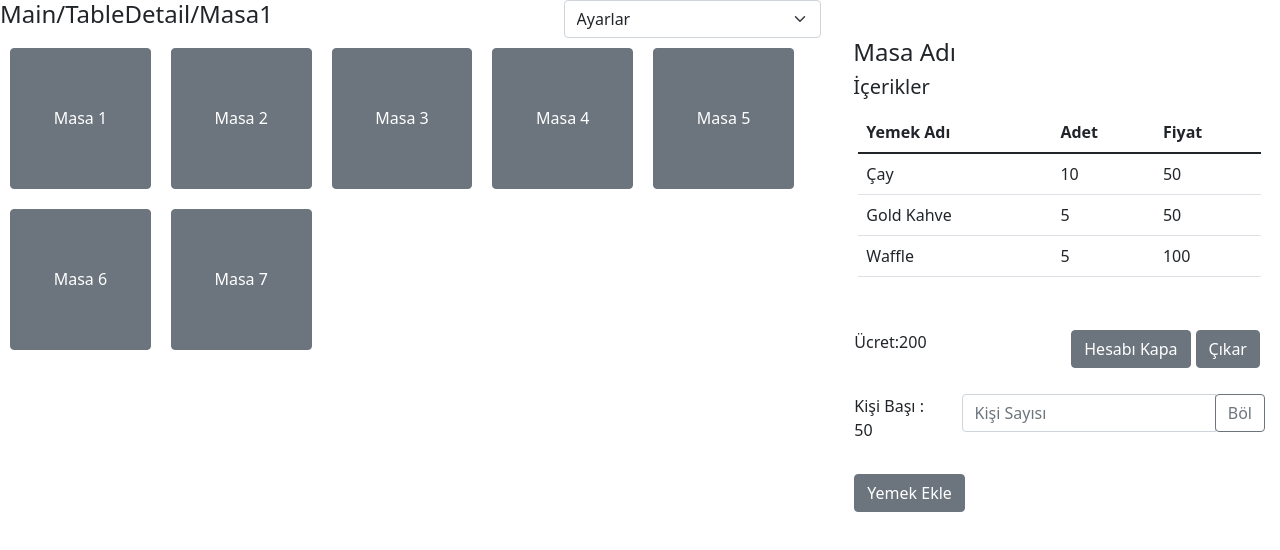
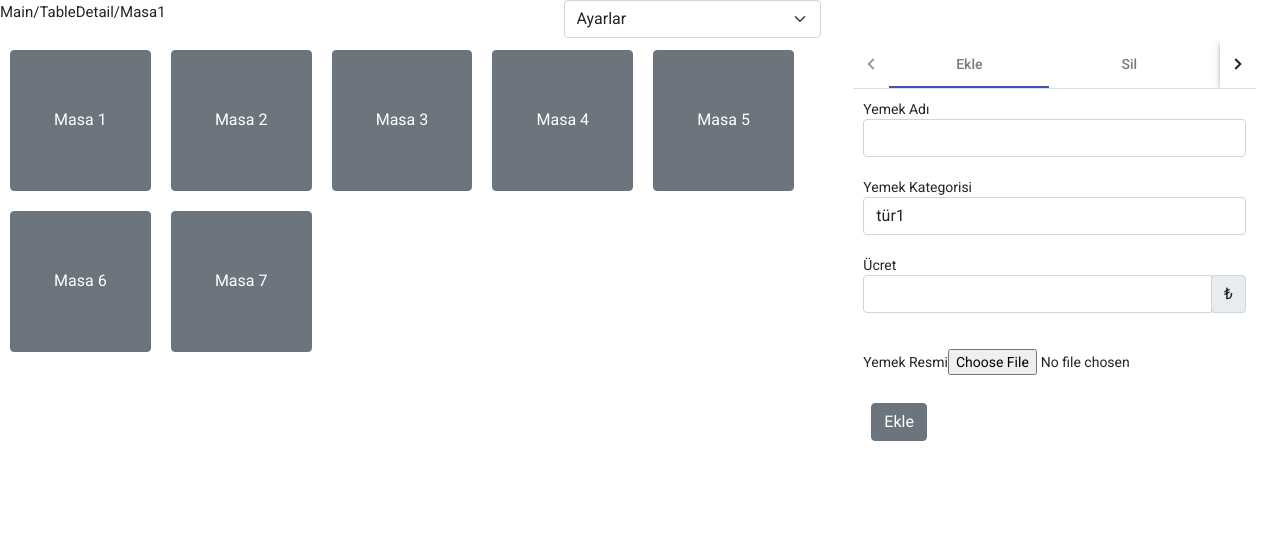
Before and after one commit to Albedo426/gitTeach, an Angular app: page / in a window 1280 px wide. Shown: the top 550 px of the page. Built offline with nearby package versions, Linux system fonts and the light colour scheme.

Commit message:
create FootProcess

```diff
--- a/angular.json
+++ b/angular.json
@@ -27,6 +27,7 @@
               "src/assets"
             ],
             "styles": [
+              "./node_modules/@angular/material/prebuilt-themes/indigo-pink.css",
               "src/styles.css"
             ],
             "scripts": []
@@ -94,6 +95,7 @@
               "src/assets"
             ],
             "styles": [
+              "./node_modules/@angular/material/prebuilt-themes/indigo-pink.css",
               "src/styles.css"
             ],
             "scripts": []
--- a/package.json
+++ b/package.json
@@ -11,15 +11,18 @@
   "private": true,
   "dependencies": {
     "@angular/animations": "~13.0.0",
+    "@angular/cdk": "^13.0.2",
     "@angular/common": "~13.0.0",
     "@angular/compiler": "~13.0.0",
     "@angular/core": "~13.0.0",
     "@angular/forms": "~13.0.0",
+    "@angular/material": "^13.0.2",
     "@angular/platform-browser": "~13.0.0",
     "@angular/platform-browser-dynamic": "~13.0.0",
     "@angular/router": "~13.0.0",
     "bootstrap": "^5.1.3",
     "jquery": "^3.6.0",
+    "mdb-ui-kit": "^3.10.1",
     "rxjs": "~7.4.0",
     "tslib": "^2.3.0",
     "zone.js": "~0.11.4"
@@ -28,6 +31,7 @@
     "@angular-devkit/build-angular": "~13.0.3",
     "@angular/cli": "~13.0.3",
     "@angular/compiler-cli": "~13.0.0",
+    "@angular/localize": "^13.0.2",
     "@types/jasmine": "~3.10.0",
     "@types/jquery": "^3.5.9",
     "@types/node": "^12.11.1",
--- a/src/app/app-routing.module.ts
+++ b/src/app/app-routing.module.ts
@@ -1,6 +1,5 @@
 import { NgModule } from '@angular/core';
 import { RouterModule, Routes } from '@angular/router';
-
 const routes: Routes = [];
 
 @NgModule({
--- a/src/app/app.component.html
+++ b/src/app/app.component.html
@@ -17,7 +17,7 @@
       <app-component-tables></app-component-tables>
     </div>
     <div class="col-4" >
-      <app-table-detail></app-table-detail>
+      <app-food-processors></app-food-processors>
     </div>
   </div>
 </div>
--- /dev/null
+++ b/src/app/food-processors/food-processors.component.css
@@ -0,0 +1,3 @@
+.form-group{
+    padding: 10px;
+}
--- /dev/null
+++ b/src/app/food-processors/food-processors.component.html
@@ -0,0 +1,138 @@
+
+<mat-tab-group class="col-12">
+    <mat-tab label="Ekle">
+    <div class="col-12 center">
+        <form>
+            <div class="form-group" >
+              <label for="FootnameLable">Yemek Adı</label>
+              <input type="email" class="form-control" id="FootnameInput" placeholder="">
+            </div>
+            <div class="form-group">
+                <label for="FootKategoriesLable">Yemek Kategorisi</label>
+              <select class="form-control" id="FootKategoriesSelect">
+                <option>tür1</option>
+                <option>tür2</option>
+              </select>
+            </div>
+            <div class="form-group">
+                <label for="FootKategoriesLable">Ücret</label>
+                <div class="input-group mb-3">
+                    <input type="text" class="form-control" aria-label="Amount">
+                    <div class="input-group-append">
+                        <span class="input-group-text">₺</span>
+                    </div>
+                </div>
+            </div>
+            <div class="form-group">
+                <label for="FootImageLabel">Yemek Resmi</label>
+                <input type="file" class="form-control-file" id="FootImageFile">
+            </div>
+            <div class="form-group">
+                <div class="p-2 ">
+                    <button type="button" class="btn btn-secondary myButton">Ekle</button>
+                </div>
+            </div>
+          </form>
+    </div>
+    </mat-tab>
+    <mat-tab label="Sil">
+        <div class="col-12 d-flex flex-row">
+            <div class="col-12 overflow-auto" style="height: 200px;"><!--tablo eklenecek-->
+                <table class="table col-12" ng-click="setSelected();">
+                    <thead>
+                    <tr>
+                        <th scope="col">Yemek Adı</th>
+                        <th scope="col">Fiyat</th>
+                        <th scope="col">Kutu</th>
+                    </tr>
+                    </thead>
+                    <tbody>
+                    <tr >
+                        <td>Çay</td>
+                        <td>5</td>
+                        <td><input class="form-check-input" type="checkbox" id="autoSizingCheck"></td>
+                    </tr>
+                    <tr >
+                        <td>Gold Kahve</td>
+                        <td>10</td>
+                        <td><input class="form-check-input" type="checkbox" id="autoSizingCheck"></td>
+                    </tr>
+                    <tr>
+                        <td>Waffle</td>
+                        <td>25</td>
+                        <td><input class="form-check-input" type="checkbox" id="autoSizingCheck"></td>
+                    </tr>
+                    </tbody>
+                </table>
+            </div>
+        </div>
+        <div class="d-flex justify-content-between" style="padding: 0px;">
+            <div class="p-2 ">
+                <button type="button" class="btn btn-secondary myButton">Sil</button>
+            </div>
+        </div>
+    </mat-tab>
+    <mat-tab label="Güncelle">
+        <div class="col-12 d-flex flex-row">
+            <div class="col-12 overflow-auto" style="height: 200px;"><!--tablo eklenecek-->
+                <table class="table col-12" ng-click="setSelected();">
+                    <thead>
+                    <tr>
+                        <th scope="col">Yemek Adı</th>
+                        <th scope="col">Fiyat</th>
+                        <th scope="col">Kutu</th>
+                    </tr>
+                    </thead>
+                    <tbody>
+                    <tr >
+                        <td>Çay</td>
+                        <td>5</td>
+                        <td>  <input class="form-check-input" type="radio" name="flexRadioDefault" id="flexRadioDefault1"></td>
+                    </tr>
+                    <tr >
+                        <td>Gold Kahve</td>
+                        <td>10</td>
+                        <td>  <input class="form-check-input" type="radio" name="flexRadioDefault" id="flexRadioDefault2"></td>
+                    </tr>
+                    <tr>
+                        <td>Waffle</td>
+                        <td>25</td>
+                        <td><input class="form-check-input" type="radio" name="flexRadioDefault" id="flexRadioDefault3"></td>
+                    </tr>
+                    </tbody>
+                </table>
+            </div>
+        </div>
+        <form>
+            <div class="form-group" >
+              <label for="FootnameLable">Yemek Adı</label>
+              <input type="email" class="form-control" id="FootnameInput" placeholder="">
+            </div>
+            <div class="form-group">
+                <label for="FootKategoriesLable">Yemek Kategorisi</label>
+              <select class="form-control" id="FootKategoriesSelect">
+                <option>tür1</option>
+                <option>tür2</option>
+              </select>
+            </div>
+            <div class="form-group">
+                <label for="FootKategoriesLable">Ücret</label>
+                <div class="input-group mb-3">
+                    <input type="text" class="form-control" aria-label="Amount">
+                    <div class="input-group-append">
+                        <span class="input-group-text">₺</span>
+                    </div>
+                </div>
+            </div>
+            <div class="form-group">
+                <label for="FootImageLabel">Yemek Resmi</label>
+                <input type="file" class="form-control-file" id="FootImageFile">
+            </div>
+            <div class="form-group">
+                <div class="p-2 ">
+                    <button type="button" class="btn btn-secondary myButton">Ekle</button>
+                </div>
+            </div>
+          </form>
+    </mat-tab>
+</mat-tab-group>
--- /dev/null
+++ b/src/app/food-processors/food-processors.component.ts
@@ -0,0 +1,14 @@
+import { Component, OnInit } from '@angular/core';
+@Component({
+  selector: 'app-food-processors',
+  templateUrl: './food-processors.component.html',
+  styleUrls: ['./food-processors.component.css']
+})
+export class FoodProcessorsComponent implements OnInit {
+
+  constructor() { }
+
+  ngOnInit(): void {
+  }
+
+}
--- a/src/app/table-detail/table-detail.component.ts
+++ b/src/app/table-detail/table-detail.component.ts
@@ -1,8 +1,10 @@
 import { Component, OnInit } from '@angular/core';
 @Component({
+
   selector: 'app-table-detail',
   templateUrl: './table-detail.component.html',
-  styleUrls: ['./table-detail.component.css']
+  styleUrls: ['./table-detail.component.css'],
+
 })
 
 export class TableDetailComponent implements OnInit {
--- a/src/index.html
+++ b/src/index.html
@@ -6,8 +6,11 @@
   <base href="/">
   <meta name="viewport" content="width=device-width, initial-scale=1">
   <link rel="icon" type="image/x-icon" href="favicon.ico">
+  <link rel="preconnect" href="https://fonts.gstatic.com">
+  <link href="https://fonts.googleapis.com/css2?family=Roboto:wght@300;400;500&display=swap" rel="stylesheet">
+  <link href="https://fonts.googleapis.com/icon?family=Material+Icons" rel="stylesheet">
 </head>
-<body>
+<body class="mat-typography">
   <app-root></app-root>
 </body>
 </html>
--- a/src/polyfills.ts
+++ b/src/polyfills.ts
@@ -1,3 +1,7 @@
+/***************************************************************************************************
+ * Load `$localize` onto the global scope - used if i18n tags appear in Angular templates.
+ */
+import '@angular/localize/init';
 /**
  * This file includes polyfills needed by Angular and is loaded before the app.
  * You can add your own extra polyfills to this file.
--- a/src/styles.css
+++ b/src/styles.css
@@ -1,2 +1,6 @@
 /* You can add global styles to this file, and also import other style files */
-@import "~bootstrap/dist/css/bootstrap.min.css"
+@import "~bootstrap/dist/css/bootstrap.css";
+@import "~bootstrap/dist/css/bootstrap.min.css";
+
+html, body { height: 100%; }
+body { margin: 0; font-family: Roboto, "Helvetica Neue", sans-serif; }
```
Also changed, not shown: src/app/app.module.ts (+8 -2 lines), 2 other files (tests, documents, lock files or other folders).
